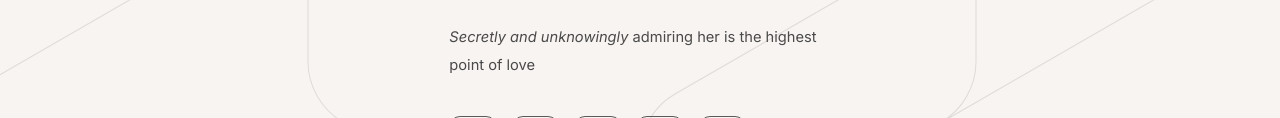
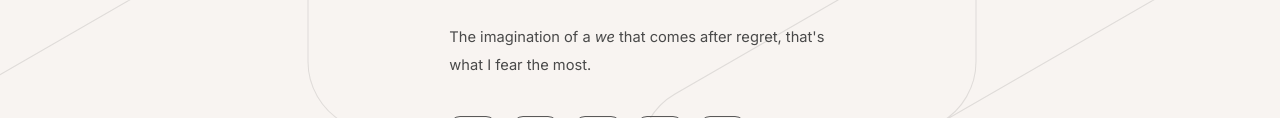
Before and after one commit to Fadhilxx/fadhilxx, a plain HTML site: page index.html in a window 1280 px wide. Shown: the part 490-608 px from the top of the page. Drawn offline with nearby package versions, Linux system fonts and the light colour scheme; a web font is replaced by a local one.

Commit message:
Update ver galau

```diff
--- a/index.html
+++ b/index.html
@@ -32,7 +32,8 @@
 			<h1 id="text01"><span class="p">Rian<br>
 			<em>Fadhil</em></span></h1>
 			<p id="text03">
-				<em>Secretly and unknowingly</em> admiring her is the highest point of love
+				The imagination of a <em>we</em> that comes after regret, that's what I fear the most.
+				<!--<em>Secretly and unknowingly</em> admiring her is the highest point of love-->
 			</p>
 			<ul id="icons01" class="icons">
 				<li>
```
